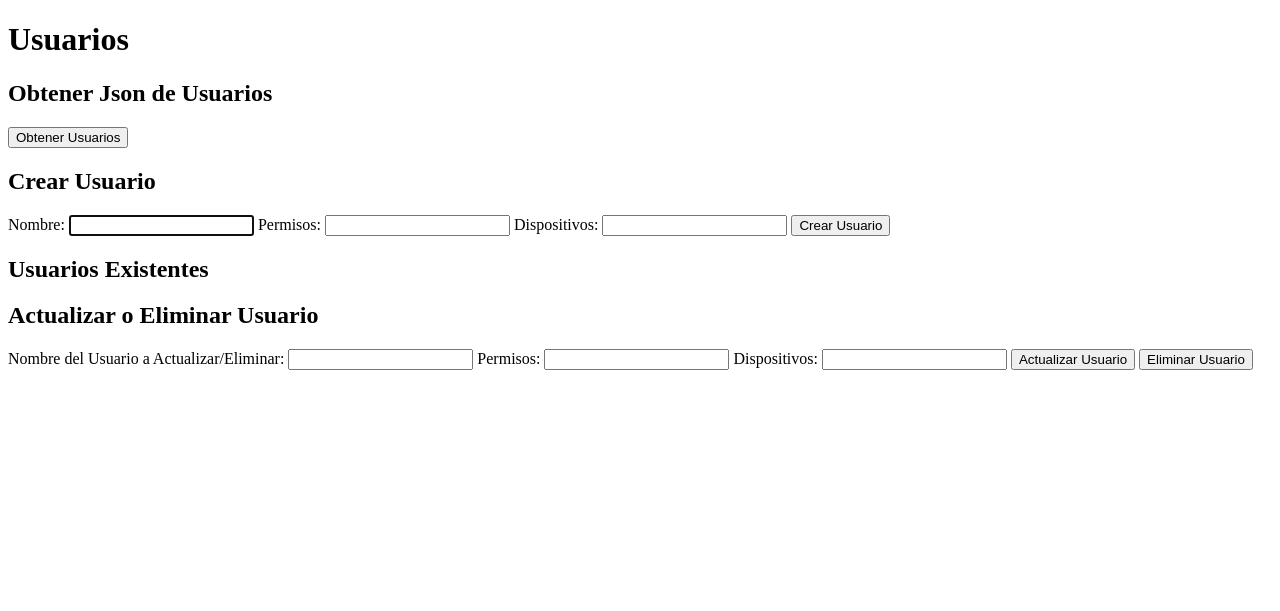
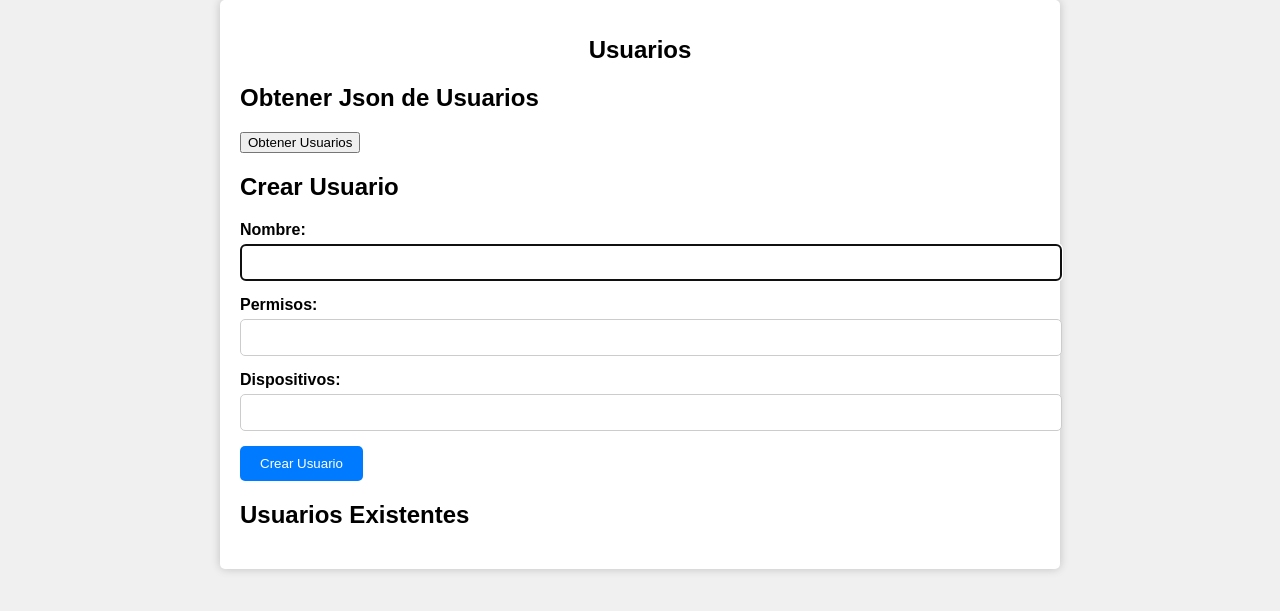
Before and after one commit to ToscanoCarlos/ProyectoRedes, a Flask app: page /usuarios in a window 1280 px wide. Shown: the top 611 px of the page. Run offline with Flask 3, Linux system fonts and the light colour scheme; data that the repository does not hold is empty.

Commit message:
CRUD 100% With Styles

```diff
--- a/app.py
+++ b/app.py
@@ -50,10 +50,8 @@ def add_usuario():
 
         return redirect(url_for('usuarios'))
 
-@app.route("/update_usuarios/<string:id>", methods=["GET", "POST"])
+@app.route("/update_usuario/<id>", methods=["GET", "POST"])
 def update_usuario(id):
-    # get usuario by Id
-    print(id)
     usuario = Usuarios.query.get(id)
 
     if request.method == "POST":
@@ -63,11 +61,11 @@ def update_usuario(id):
 
         db.session.commit()
 
-        flash('usuario Actualizado')
+        flash('Usuario Actualizado')
 
         return redirect(url_for('usuarios'))
 
-    return render_template("update_usuarios.html", usuario=usuario)
+    return render_template("update_usuario.html", usuario=usuario)
 
 
 @app.route("/delete_usuario/<id>", methods=["GET"])
--- a/static/main.css
+++ b/static/main.css
@@ -1,7 +1,90 @@
+/* Estilos generales */
 body {
-    background: #121212;
-  }
+  font-family: Arial, sans-serif;
+  background-color: #f0f0f0;
+  margin: 0;
+  padding: 0;
+}
 
-  .bg-black {
-    background: #090909 !important;
-  }
+.container {
+  max-width: 800px;
+  margin: 0 auto;
+  background-color: #fff;
+  padding: 20px;
+  border-radius: 5px;
+  box-shadow: 0 0 10px rgba(0, 0, 0, 0.2);
+}
+
+h1 {
+  text-align: center;
+  font-size: 24px;
+}
+
+/* Estilos del formulario de creación de usuario */
+.user-form label {
+  display: block;
+  margin-top: 10px;
+  font-weight: bold;
+}
+
+.user-form input {
+  width: 100%;
+  padding: 10px;
+  margin: 5px 0;
+  border: 1px solid #ccc;
+  border-radius: 5px;
+}
+
+.user-form button {
+  display: block;
+  background-color: #007BFF;
+  color: #fff;
+  border: none;
+  border-radius: 5px;
+  padding: 10px 20px;
+  margin-top: 10px;
+  cursor: pointer;
+}
+
+/* Estilos de la lista de usuarios existentes */
+.user-list {
+  margin-top: 20px;
+}
+
+/* Estilos de las tarjetas de usuario */
+.user-card {
+  background-color: #007BFF;
+  color: #fff;
+  border-radius: 5px;
+  padding: 10px;
+  margin-bottom: 10px;
+}
+
+.user-name {
+  font-size: 18px;
+  font-weight: bold;
+}
+
+.user-permissions,
+.user-devices {
+  font-size: 16px;
+}
+
+/* Estilos de los botones de editar y eliminar */
+.user-actions a {
+  text-decoration: none;
+  display: inline-block;
+  margin: 5px;
+  padding: 5px 10px;
+  border-radius: 5px;
+}
+
+.btn-edit {
+  background-color: #28a745;
+  color: #fff;
+}
+
+.btn-delete {
+  background-color: #dc3545;
+  color: #fff;
+}
--- a/templates/usuarios.html
+++ b/templates/usuarios.html
@@ -4,8 +4,10 @@
     <meta charset="UTF-8">
     <meta name="viewport" content="width=device-width, initial-scale=1.0">
     <title>CRUD de Usuarios</title>
+    <link rel="stylesheet" href="{{url_for('static', filename='main.css')}}"/>
 </head>
 <body>
+    <div class="container">
         <h1>Usuarios</h1>
 
         <!-- Bloque para mostrar los mensajes flash -->
@@ -23,50 +25,36 @@
         <button type="button" id="get-users-button">Obtener Usuarios</button>
 
         <h2>Crear Usuario</h2>
-    <form action="/new_usuario" method="POST">
-        <label>Nombre:</label>
+        <form action="/new_usuario" method="POST" class="user-form">
+            <label for="nombre">Nombre:</label>
             <input type="text" name="nombre" autofocus>
-        <label>Permisos:</label>
-        <input type="text" name="permisos" autofocus>
-        <label>Dispositivos:</label>
-        <input type="text" name="dispositivos" autofocus>
-        <button type="submit">Crear Usuario</button>
+            <label for="permisos">Permisos:</label>
+            <input type="text" name="permisos">
+            <label for="dispositivos">Dispositivos:</label>
+            <input type="text" name="dispositivos">
+            <button type="submit" class="btn">Crear Usuario</button>
         </form>
 
         <h2>Usuarios Existentes</h2>
-    <div id="user-list">
+        <div id="user-list" class="user-list">
             <!-- Aquí se mostrarán los usuarios existentes en formato JSON -->
         </div>
 
-    <div class="col-md-7">
+        <div class="user-cards">
             {% for usuario in usuarios %}
-          <div class="card mb-1 bg-black text-white">
-            <div class="card-body py-2 px-3">
-              <div class="d-flex justify-content-between">
-                <h5 class="card-title h6">{{ usuario.nombre}}</h5>
-                <div>
-                 <a href="{{ url_for('update_usuario', id=usuario.id) }}" class="btn btn-dark btn-sm rounded-0">Edit</a>
-                 <a href="{{ url_for('delete_usuario', id=usuario.id) }}" class="btn btn-danger btn-sm rounded-0">Delete</a>
+                <div class="user-card">
+                    <div class="user-info">
+                        <h5 class="user-name">{{ usuario.nombre }}</h5>
+                        <p class="user-permissions">{{ usuario.permisos }}</p>
+                        <p class="user-devices">{{ usuario.dispositivos }}</p>
                     </div>
-              </div>
-              <p class="card-text">{{ usuario.nombre }}</p>
-              <p class="card-text">{{ usuario.dispositivos }}</p>
+                    <div class="user-actions">
+                        <a href="{{ url_for('update_usuario', id=usuario.id) }}" class="btn btn-edit">Editar</a>
+                        <a href="{{ url_for('delete_usuario', id=usuario.id) }}" class="btn btn-delete">Eliminar</a>
                     </div>
                 </div>
             {% endfor %}
         </div>
-
-    <h2>Actualizar o Eliminar Usuario</h2>
-    <form id="update-form">
-        <label>Nombre del Usuario a Actualizar/Eliminar:</label>
-        <input type="text" id="update-nombre" name="update-nombre">
-        <label>Permisos:</label>
-        <input type="text" id="update-permisos" name="update-permisos">
-        <label>Dispositivos:</label>
-        <input type="text" id="update-dispositivos" name="update-dispositivos">
-        <button type="button" id="update-button">Actualizar Usuario</button>
-        <button type="button" id="delete-button">Eliminar Usuario</button>
-    </form>
-
+    </div>
 </body>
 </html>
```
Also changed, not shown: templates/layout.html (deleted, +0 -35 lines), templates/routes.html (+1 -12 lines), templates/topologia.html (+15 -14 lines), templates/update_usuario.html (added, +46 -0 lines), templates/update_usuarios.html (deleted, +0 -41 lines). Lines whose indentation alone changed are shown as unchanged.
